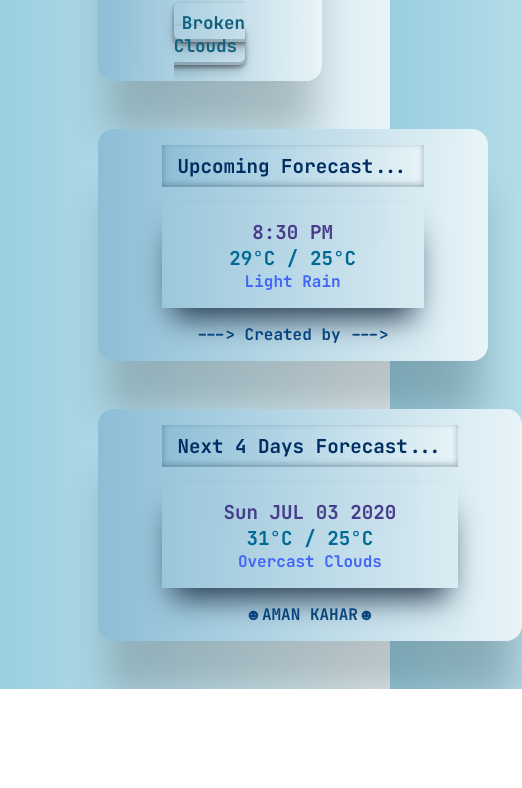
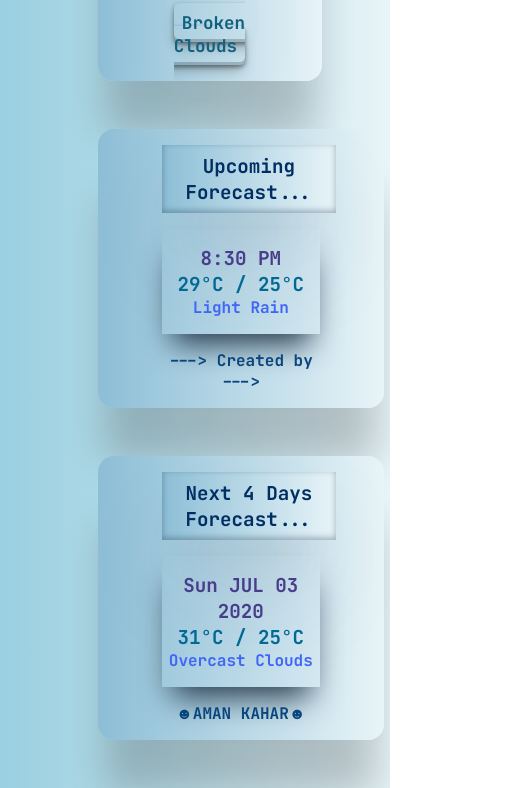
Before and after one commit to aman-kahar/weather-app, a plain HTML site: page index.html in a window 390 px wide. Shown: the part 620-1408 px from the top of the page, 522 px wide, since content can reach past the window. Before the commit the page ends 1309 px from the top, so only its background shows below. Drawn offline with Linux system fonts and the light colour scheme; no server answers; a web font is replaced by a local one.

Commit message:
first commit

```diff
--- a/style.css
+++ b/style.css
@@ -236,4 +236,8 @@ button:hover {
     margin-top: 3px;
    width: 90%;
   }
+  .upcomingForecastInfo,.next4DaysForecastInfo,.upcomingForecastHeader,.next4DaysForecastHeader{
+   width: 90%;
+  }
+
 }
```
